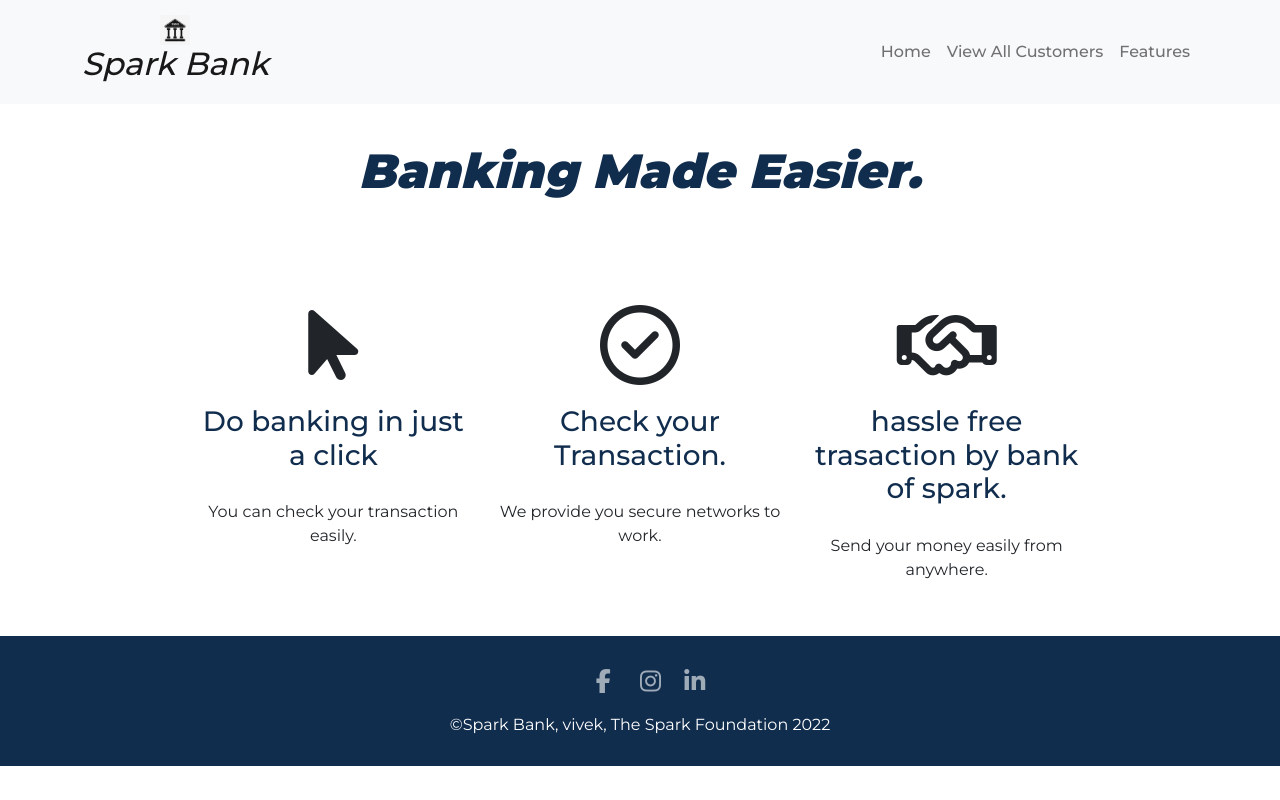
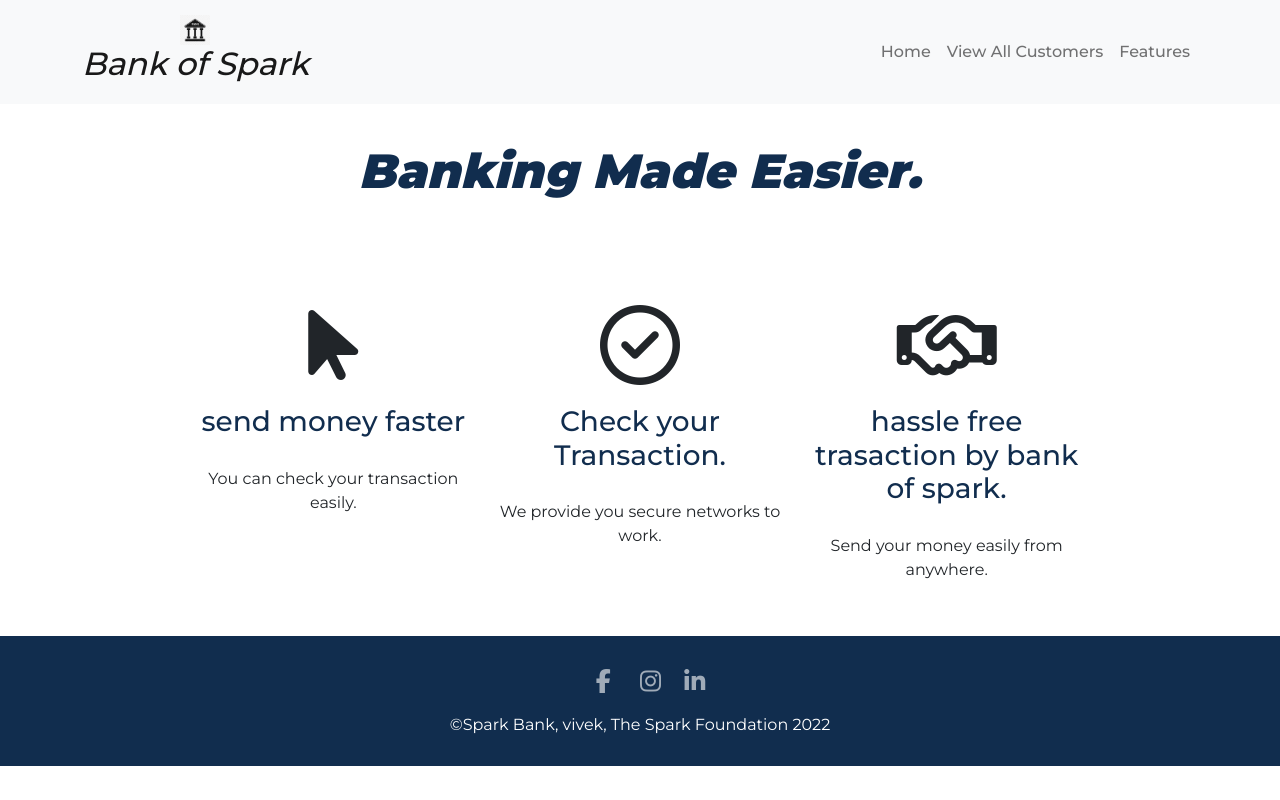
Before and after one commit to AhireVivek/AhireVivek.github.io, a plain HTML site: page features.html in a window 1280 px wide. Drawn offline with nearby package versions, Linux system fonts and the light colour scheme.

Commit message:
Update features.html

```diff
--- a/features.html
+++ b/features.html
@@ -39,7 +39,7 @@
       <div class="container">
         <a class="navbar-brand" href="index.html">
           <img src="images/bank.png" alt="bank-logo" / height="30">
-          <h2 class="navbar-heading"><em>Spark Bank</em></h2></a
+          <h2 class="navbar-heading"><em>Bank of Spark</em></h2></a
         >
         <button
           class="navbar-toggler"
@@ -78,7 +78,7 @@
       <div class="row text-center">
         <div class="feature-boxes col-lg-4 col-md-6">
           <i class="fas fa-mouse-pointer fa-5x feature-icon"></i>
-          <h3 class="feature-title">Do banking in just a click</h3>
+          <h3 class="feature-title">send money faster</h3>
           <p>You can check your transaction easily.</p>
         </div>
         <div class="feature-boxes col-lg-4 col-md-6">
```
